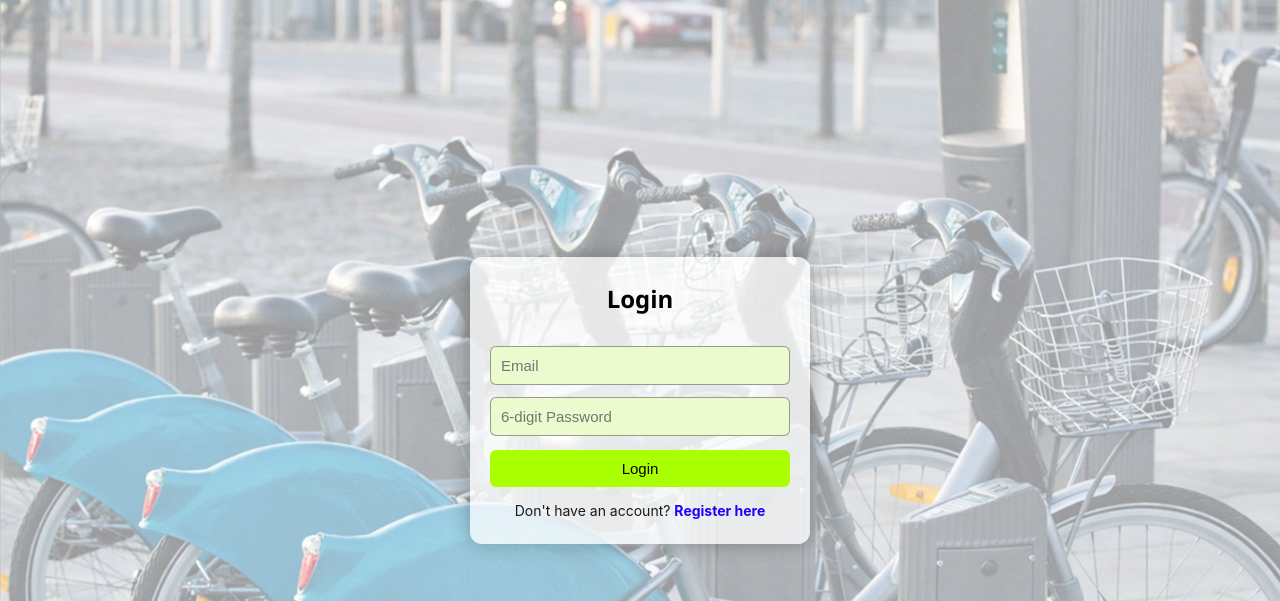
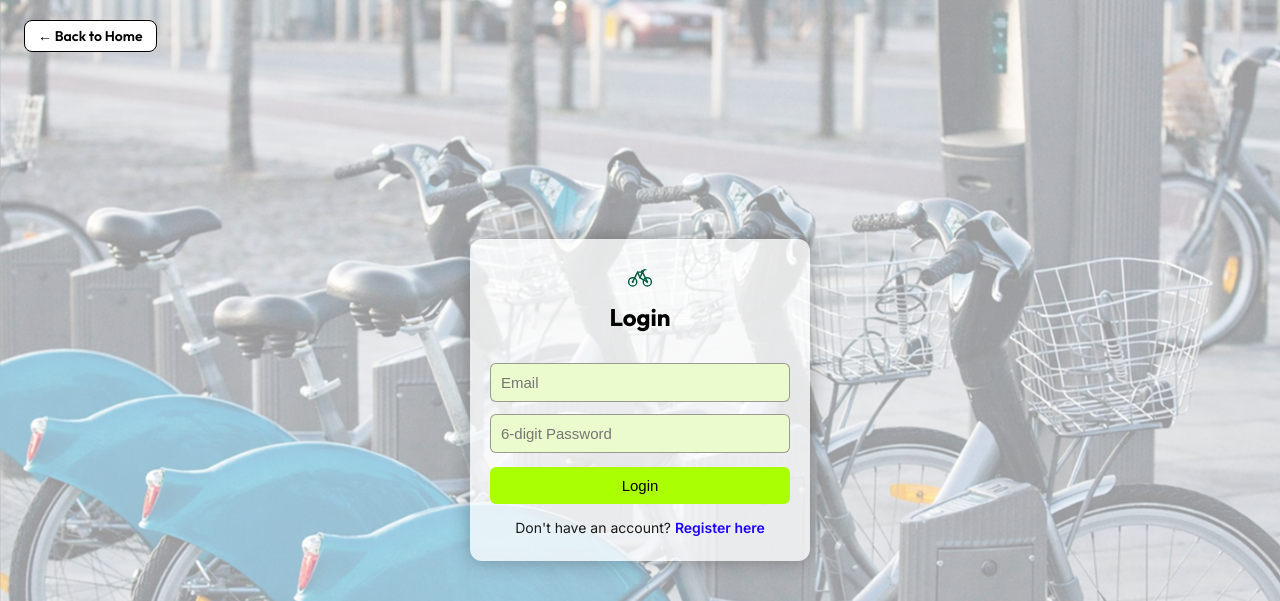
Before and after one commit to shayan-ashish-chakraborty/dublin-bikes-team20, a Flask app: page /auth/login in a window 1280 px wide. Shown: the top 601 px of the page. Run offline with Flask 3, Linux system fonts and the light colour scheme.

Commit message:
Login/Register- Back button
* Included the back button
* cleaned up the designed
* added "logout" dynamic button

```diff
--- a/main_project/auth/auth.py
+++ b/main_project/auth/auth.py
@@ -37,6 +37,10 @@ AuthSession = sessionmaker(bind=auth_engine)
 # ==========================
 @auth_bp.route('/login', methods=['GET', 'POST'])
 def login():
+
+    if session.get('user_id'):
+        return redirect(url_for('frontend.home'))
+
     if request.method == 'POST':
         email = request.form.get('email')
         password = request.form.get('password')
@@ -63,8 +67,9 @@ def login():
 
             # Successful login
             session['user_id'] = result['id']
-            flash("Login successful!", "success")
-            return redirect(url_for('auth.login'))  # change to dashboard/home if you have one
+            session['user_name'] = result['full_name']
+            flash(f"Welcome, {result['full_name']}!", "success")
+            return redirect(url_for('frontend.home'))  # change to dashboard/home if you have one
 
         finally:
             db_session.close()
@@ -77,6 +82,10 @@ def login():
 # ==========================
 @auth_bp.route('/register', methods=['GET', 'POST'])
 def register():
+    # Already logged in,redirect to home
+    if session.get('user_id'):
+        return redirect(url_for('frontend.home'))
+
     if request.method == 'POST':
         full_name = request.form.get('full_name')
         email = request.form.get('email')
@@ -128,3 +137,12 @@ def register():
             db_session.close()
 
     return render_template('register.html')
+
+# ==========================
+# LOGOUT ROUTE
+# ==========================
+@auth_bp.route('/logout')
+def logout():
+    session.clear()
+    flash("You've been signed out.", "success")
+    return redirect(url_for('frontend.home'))  # back to home — header shows Log In / Sign Up
--- a/main_project/static/css/style.css
+++ b/main_project/static/css/style.css
@@ -786,3 +786,45 @@ h1, h2, h3, h4 { font-family: var(--font-head); }
 /* chart */
 .chart-wrap { height: 240px; }
 .chart-wrap-sm { height: 140px; }
+
+
+/* Back button of the login/register page */
+.auth-back-btn {
+  position: fixed;
+  top: 1.25rem;
+  left: 1.5rem;
+  display: inline-flex;
+  align-items: center;
+  gap: 0.4rem;
+  color: #000;
+  background: #fff;
+  font-size: 0.875rem;
+  font-weight: 600;
+  font-family: var(--font-head);
+  text-decoration: none;
+  padding: 6px 13px;
+  border: 1.5px solid #000;
+  border-radius: 8px;
+  transition: background 0.15s, color 0.15s;
+  z-index: 10;
+}
+
+.auth-back-btn:hover {
+  background: #000;
+  color: #fff;
+}
+
+/* Logo inside the form card */
+.auth-logo {
+  display: flex;
+  align-items: center;
+  justify-content: center;
+  text-decoration: none;
+  margin-bottom: 0.75rem;
+}
+
+.auth-logo-icon {
+  width: 26px;
+  height: 26px;
+  filter: invert(26%) sepia(85%) saturate(700%) hue-rotate(120deg) brightness(85%) contrast(110%);
+}
--- a/main_project/templates/login.html
+++ b/main_project/templates/login.html
@@ -2,28 +2,42 @@
 <html lang="en">
 <head>
   <meta charset="UTF-8">
+  <meta name="viewport" content="width=device-width, initial-scale=1.0">
   <title>Login</title>
+  <link rel="preconnect" href="https://fonts.googleapis.com">
+  <link rel="preconnect" href="https://fonts.gstatic.com" crossorigin>
+  <link href="https://fonts.googleapis.com/css2?family=Outfit:wght@400;500;600;700;800;900&family=Inter:wght@400;500;600&display=swap" rel="stylesheet">
   <link rel="stylesheet" href="{{ url_for('static', filename='css/style.css') }}">
 </head>
+
 <body class="login-page">
-  {# {% include 'navbar.html' %} #}
+
+  <a href="{{ url_for('frontend.home') }}" class="auth-back-btn">
+    &#8592; Back to Home
+  </a>
 
   <div class="form-wrapper">
     <div class="form-container">
+      <a href="{{ url_for('frontend.home') }}" class="auth-logo">
+        <img src="{{ url_for('static', filename='images/icons/bike.svg') }}"
+             alt="Dublin Bikes" class="auth-logo-icon">
+      </a>
+
       <h2>Login</h2>
 
       <!-- Flash messages -->
-      {% with messages = get_flashed_messages() %}
+      {% with messages = get_flashed_messages(with_categories=true) %}
         {% if messages %}
-          <div class="flash-message">
-            {{ messages }}  <!-- only show the first message -->
-          </div>
+          {% for category, message in messages %}
+            <div class="flash-message {{ category }}">{{ message }}</div>
+          {% endfor %}
         {% endif %}
       {% endwith %}
 
       <form method="POST">
-        <input type="email" name="email" placeholder="Email" required>
-        <input type="password" name="password" placeholder="6-digit Password" required maxlength="6">
+        <input type="email" name="email" placeholder="Email" required autocomplete="email">
+        <input type="password" name="password" placeholder="6-digit Password"
+               required maxlength="6" inputmode="numeric" pattern="[0-9]{6}">
         <button type="submit">Login</button>
       </form>
 
```
Also changed, not shown: main_project/templates/register.html (+18 -7 lines).
